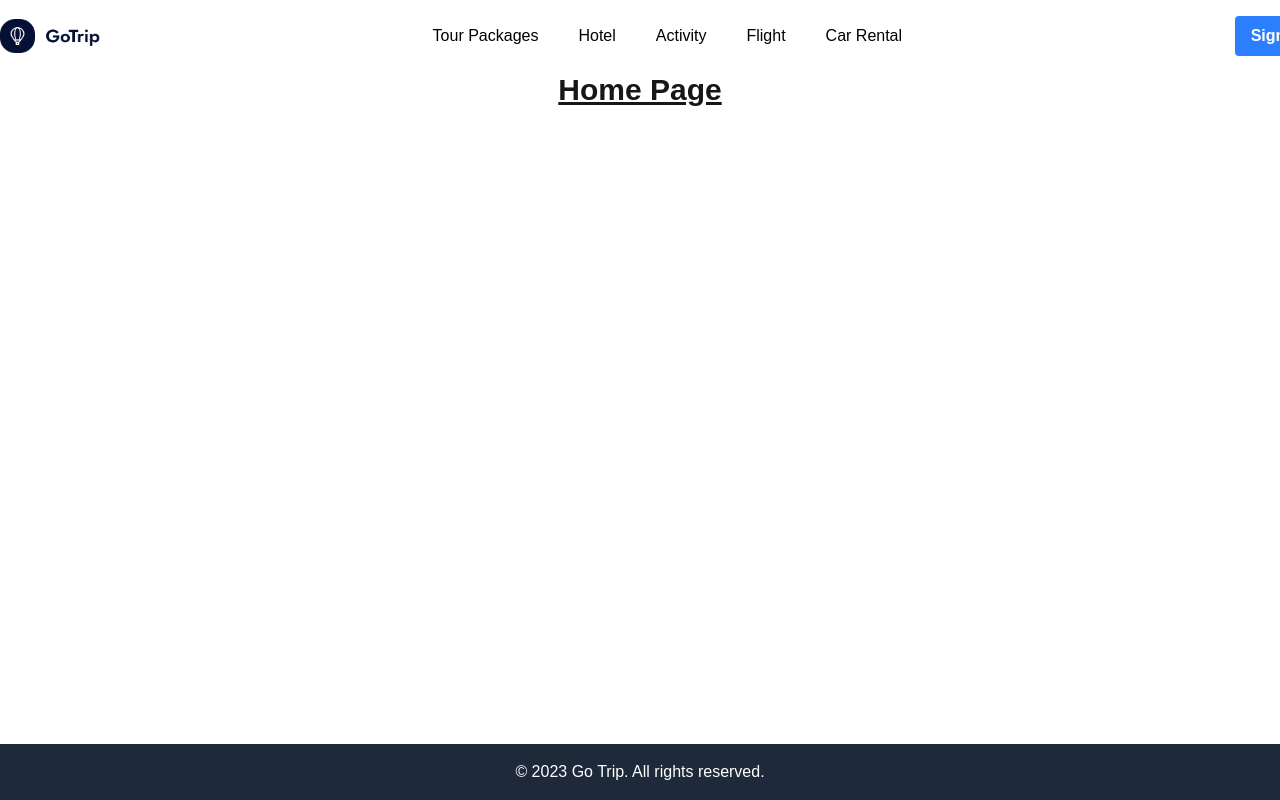
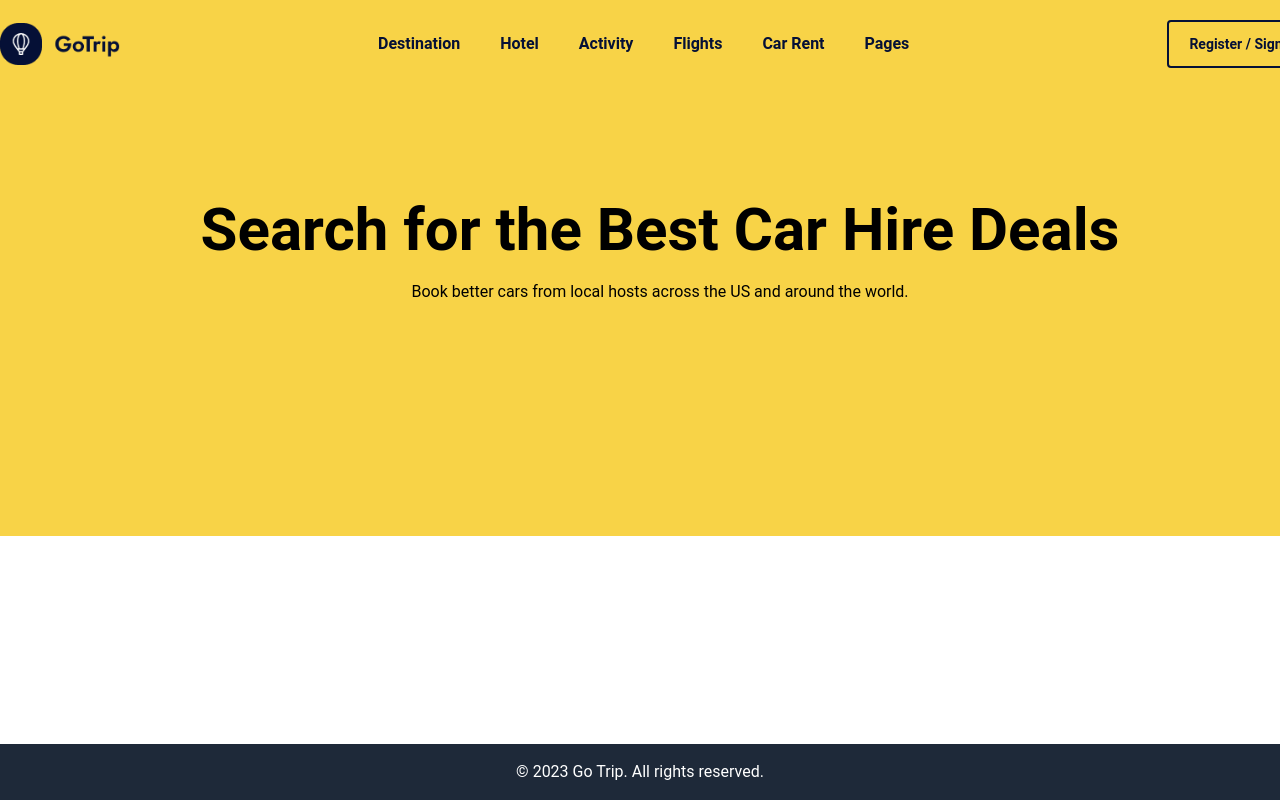
Before and after one commit to twahidulislamdev/Go-Trip, a Next.js app: page / in a window 1280 px wide. Shown: the top 800 px of the page. Built offline with nearby package versions, Linux system fonts and the light colour scheme.

Commit message:
feat: add Banner and Button components; update Header and layout styles; modify global styles

```diff
--- a/src/app/globals.css
+++ b/src/app/globals.css
@@ -1,4 +1,9 @@
 @import "tailwindcss";
+
+@theme {
+  --color-primaryColor: #051036;
+  --color-secondaryColor: #767676;
+}
 
 :root {
   --background: #ffffff;
@@ -21,5 +26,5 @@
 body {
   background: var(--background);
   color: var(--foreground);
-  font-family: Arial, Helvetica, sans-serif;
+   font-family: "Roboto", sans-serif;
 }
--- a/src/app/layout.jsx
+++ b/src/app/layout.jsx
@@ -3,13 +3,14 @@ import "./globals.css";
 import Header from "@/components/Header";
 import Footer from "@/components/Footer";
 
-const geistSans = Geist({
-  variable: "--font-geist-sans",
+
+const roboto   = Geist_Mono({
+  variable: "--font-roboto",
   subsets: ["latin"],
 });
 
-const geistMono = Geist_Mono({
-  variable: "--font-geist-mono",
+const poppins = Geist({
+  variable: "--font-poppins",
   subsets: ["latin"],
 });
 
@@ -22,7 +23,7 @@ export default function RootLayout({ children }) {
   return (
     <html
       lang="en"
-      className={`${geistSans.variable} ${geistMono.variable} h-full antialiased`}
+      className={`${roboto.variable} ${poppins.variable} h-full antialiased`}
     >
       <body className="min-h-full flex flex-col">
         <Header />
--- a/src/app/page.jsx
+++ b/src/app/page.jsx
@@ -1,7 +1,10 @@
+import Banner from "@/components/Banner";
 import Image from "next/image";
 
 export default function Home() {
   return (
-    <h1 className="text-3xl text-center font-bold underline">Home Page</h1>
+    <>
+      <Banner />
+    </>
   );
 }
--- /dev/null
+++ b/src/components/Banner.jsx
@@ -0,0 +1,19 @@
+import React from "react";
+import Container from "./Container";
+
+const Banner = () => {
+  return (
+    <div className="bg-[#F8D347] py-50">
+      <Container>
+        <h1 className="text-center text-6xl text-black font-bold mb-5">
+          Search for the Best Car Hire Deals
+        </h1>
+        <p className="text-center text-base text-black mb-8">
+          Book better cars from local hosts across the US and around the world.
+        </p>
+      </Container>
+    </div>
+  );
+};
+
+export default Banner;
--- /dev/null
+++ b/src/components/Button.jsx
@@ -0,0 +1,7 @@
+import React from "react";
+
+const Button = ({ children, className }) => {
+  return <div className={` ${className}`}>{children}</div>;
+};
+
+export default Button;
--- a/src/components/Header.jsx
+++ b/src/components/Header.jsx
@@ -3,26 +3,43 @@ import Container from "./Container";
 import Flex from "./Flex";
 import Image from "next/image";
 import BrandLogo from "../../public/brandLogo.png";
+import Button from "./Button";
 
 const Header = () => {
+  const menuItems = [
+    "Destination",
+    "Hotel",
+    "Activity",
+    "Flights",
+    "Car Rent",
+    "Pages",
+  ];
   return (
-    <div className="">
+    <div className="w-full fixed top-0 right-0 z-50 ">
       <Container>
-        <Flex className="justify-between items-center py-4">
+        <Flex className="justify-between items-center py-5">
           <div className="">
-            <Image src={BrandLogo} alt="Go Trip Logo" width={100} height={50} />
+            <Image
+              src={BrandLogo}
+              alt="Go Trip Logo"
+              width={120}
+              height={120}
+            />
           </div>
-          <ul className="flex space-x-10 text-black">
-            <li>Tour Packages</li>
-            <li>Hotel</li>
-            <li>Activity</li>
-            <li>Flight</li>
-            <li>Car Rental</li>
+          <ul className="flex space-x-10">
+            {menuItems.map((item) => (
+              <li
+                className="text-primaryColor font-semibold hover:text-neutral-800 cursor-pointer"
+                key={item}
+              >
+                {item}
+              </li>
+            ))}
           </ul>
-          <div className="flex items-center space-x-4">
-            <button className="bg-blue-500 hover:bg-blue-700 text-white font-bold py-2 px-4 rounded">
-              Sign In
-            </button>
+          <div className="flex items-center space-x-5">
+            <Button className="text-sm font-semibold text-primaryColor py-3 px-5 border-2 border-primaryColor rounded hover:bg-primaryColor hover:text-white transition duration-300">
+              Register / Sign In
+            </Button>
           </div>
         </Flex>
       </Container>
```
